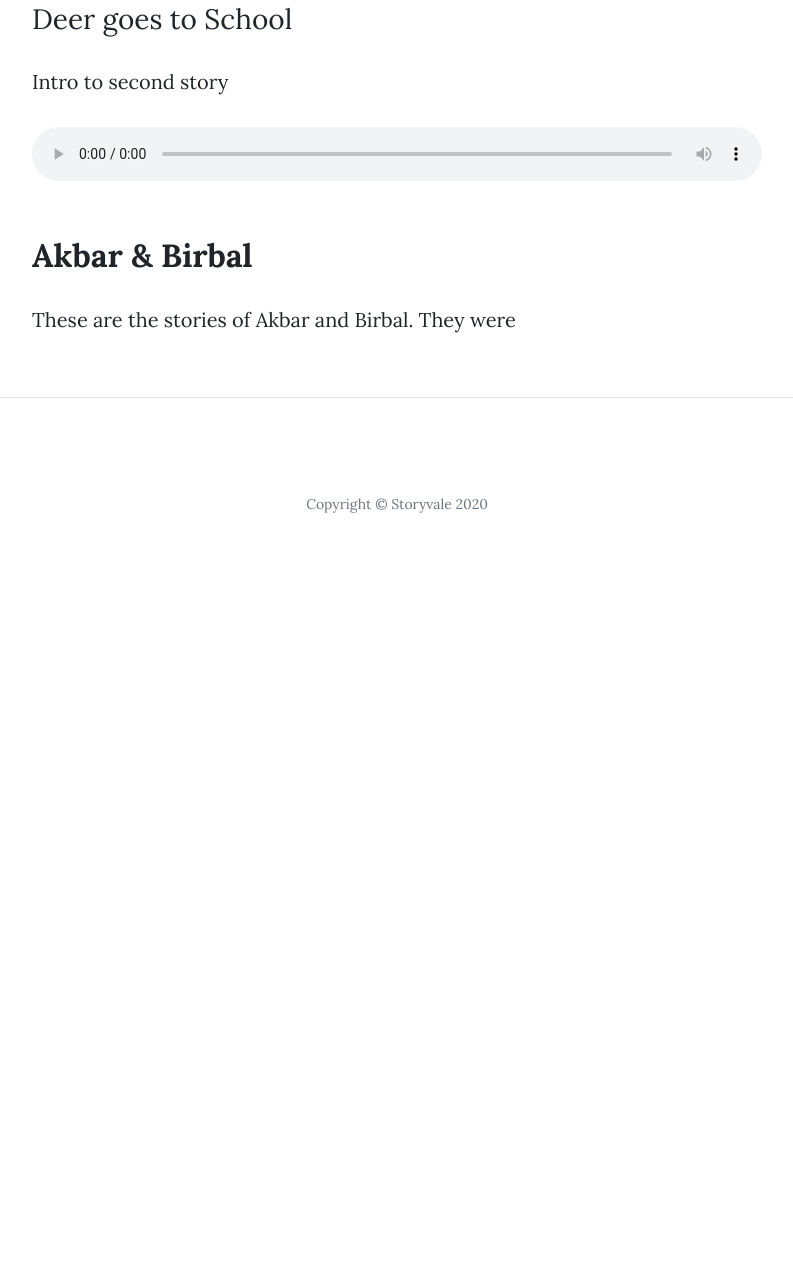
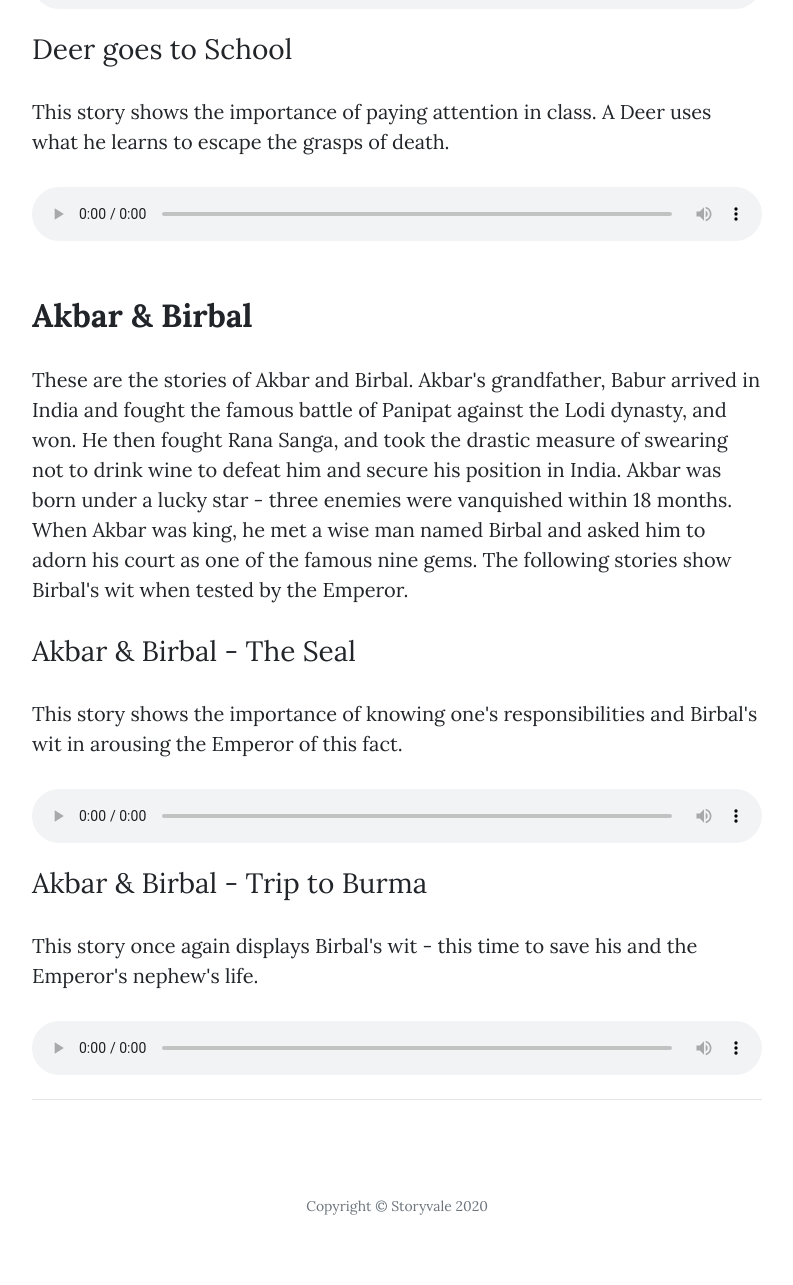
Before and after one commit to ravideshpande/RaviDeshpande.github.io, a plain HTML site: page index.html in a window 1280 px wide. Shown: the part 1015-2300 px from the top of the page, without its empty margins (243-1036 px from the left). Before the commit the page ends 1595 px from the top, so only its background shows below. Drawn offline with nearby package versions, Linux system fonts and the light colour scheme.

Commit message:
Added Akbar and Birbal theme

```diff
--- a/index.html
+++ b/index.html
@@ -137,7 +137,7 @@
         <p>These are the tales of the Jatakas. These are moral stories written in the 4th century, probably 50 to 150 years after the death of Gautama Buddha. Some  of the stories are said to be variations of the stories told by Aesop in the 7th century B.C.</p>
         <div class="my-3">
           <div class="h3">The Deer, Turtle, and Woodpecker</div>
-          <p>Intro to first story</p>
+          <p>This story shows that 'a friend in need is a friend indeed'. A Deer, Woodpecker, and Turtle take turns saving each other from an evil hunter.</p>
           <audio class="w-100" controls>
             <source src="https://docs.google.com/uc?export=download&id=13VBNHG7LKxgz8LQj8F1ZOG0eDCQ03-7j" type="audio/mpeg">
             Your browser does not support the audio tag.
@@ -145,7 +145,7 @@
         </div>
         <div class="my-3">
           <div class="h3">Deer goes to School</div>
-          <p>Intro to second story</p>
+          <p>This story shows the importance of paying attention in class. A Deer uses what he learns to escape the grasps of death.</p>
           <audio class="w-100" controls>
             <source src="https://docs.google.com/uc?export=download&id=13VBNHG7LKxgz8LQj8F1ZOG0eDCQ03-7j" type="audio/mpeg">
             Your browser does not support the audio tag.
@@ -154,10 +154,25 @@
       </div>
       <div class="col-lg-8 col-md-10 mx-auto my-3">
         <div class="h2 font-weight-bold">Akbar &amp; Birbal</div>
-        <p>These are the stories of Akbar and Birbal. They were</p>
+        <p>These are the stories of Akbar and Birbal. Akbar's grandfather, Babur arrived in India and fought the famous battle of Panipat against the Lodi dynasty, and won. He then fought Rana Sanga, and took the drastic measure of swearing not to drink wine to defeat him and secure his position in India. Akbar was born under a lucky star - three enemies were vanquished within 18 months. When Akbar was king, he met a wise man named Birbal and asked him to adorn his court as one of the famous nine gems. The following stories show Birbal's wit when tested by the Emperor.</p>
+        <div class="my-3">
+        <div class="h3">Akbar &amp; Birbal - The Seal</div>
+        <p>This story shows the importance of knowing one's responsibilities and Birbal's wit in arousing the Emperor of this fact.</p>
+        <audio class="w-100" controls>
+            <source src="https://docs.google.com/uc?export=download&id=13VBNHG7LKxgz8LQj8F1ZOG0eDCQ03-7j" type="audio/mpeg">
+            Your browser does not support the audio tag.
+          </audio>
       </div>
+      <div class="my-3">
+      <div class="h3">Akbar &amp; Birbal - Trip to Burma</div>
+      <p>This story once again displays Birbal's wit - this time to save his and the Emperor's nephew's life.</p>
+      <audio class="w-100" controls>
+            <source src="https://docs.google.com/uc?export=download&id=13VBNHG7LKxgz8LQj8F1ZOG0eDCQ03-7j" type="audio/mpeg">
+            Your browser does not support the audio tag.
+          </audio>
     </div>
-  </div>
+
+
 
   <hr>
 
```
